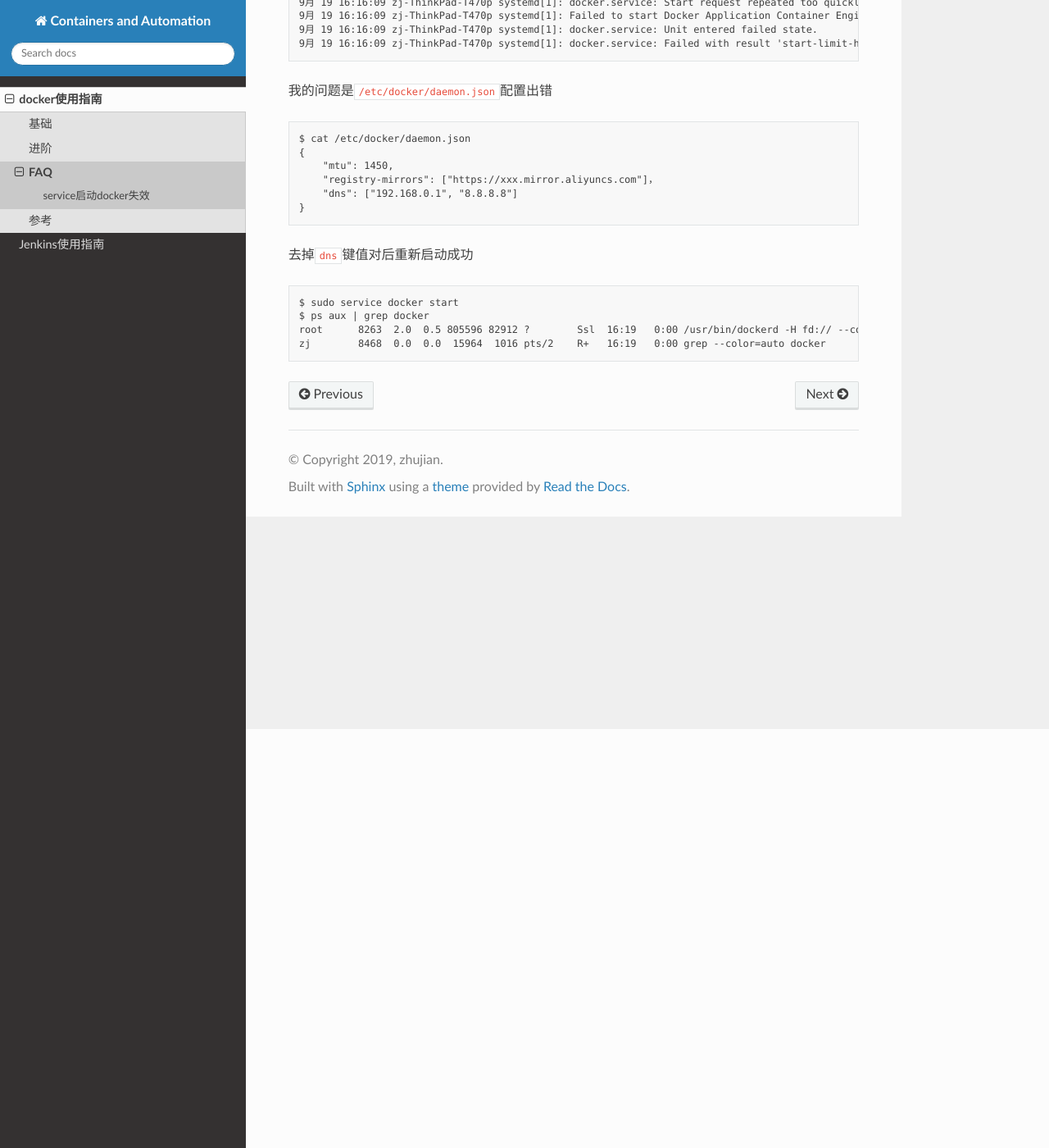
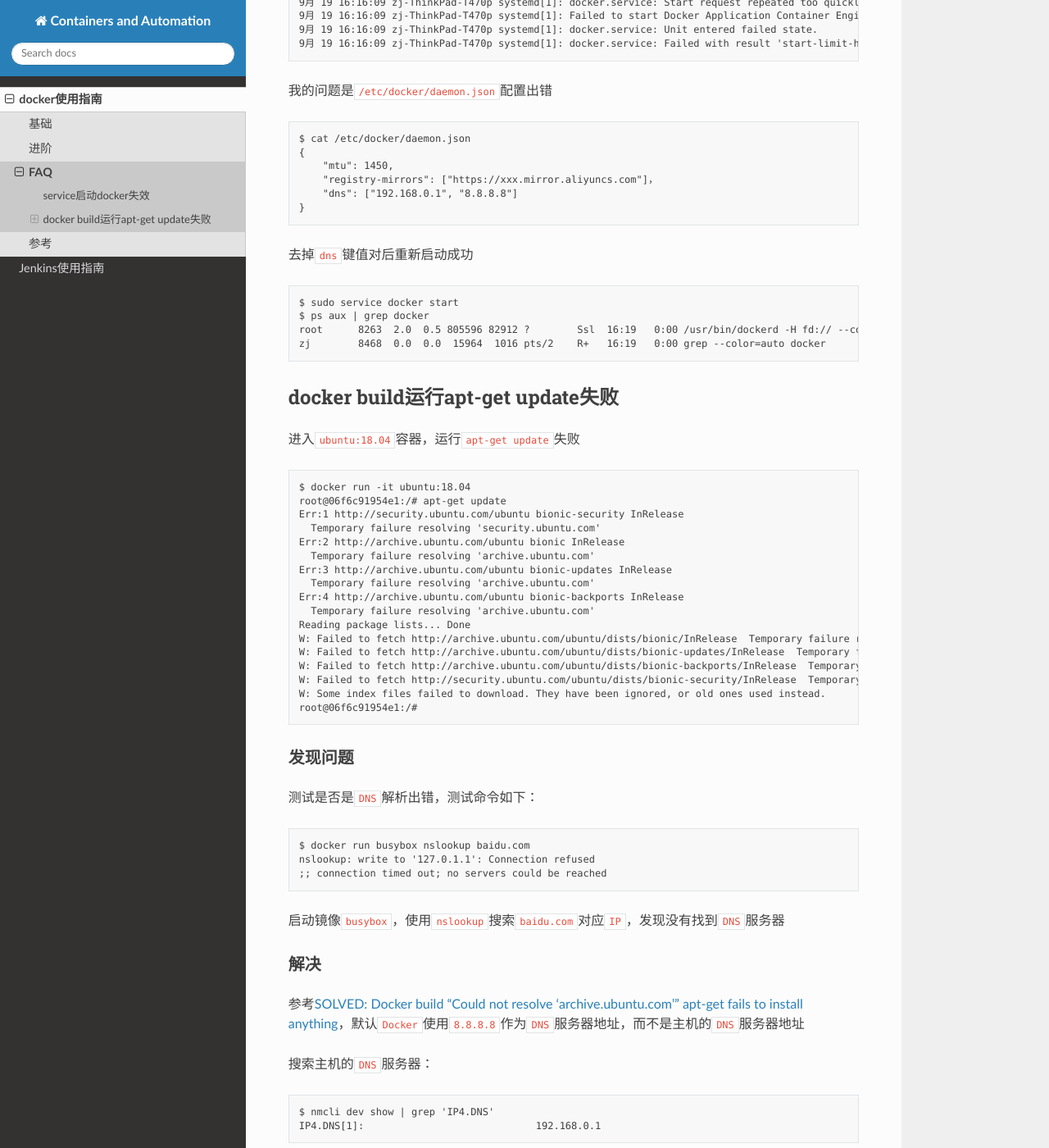
Before and after one commit to Document-Collection/Containerization-Automation, a Sphinx documentation site: the page built from docs/source/docker/FAQ.md, in a window 1280 px wide and 1400 px high, scrolled down 511 px. Shown: the whole window at 82% size. Built offline with Sphinx 7.4.7 and the Read the Docs theme 2.0.0, drawn with Linux system fonts in a browser that asks for light colours; some of the changed text lies outside the part shown.

Commit message:
docs(faq): linux apt-get update 失败：DNS解析错误

````diff
--- a/docs/source/docker/FAQ.md
+++ b/docs/source/docker/FAQ.md
@@ -45,3 +45,95 @@ $ ps aux | grep docker
 root      8263  2.0  0.5 805596 82912 ?        Ssl  16:19   0:00 /usr/bin/dockerd -H fd:// --containerd=/run/containerd/containerd.sock
 zj        8468  0.0  0.0  15964  1016 pts/2    R+   16:19   0:00 grep --color=auto docker
 ```
+
+## docker build运行apt-get update失败
+
+进入`ubuntu:18.04`容器，运行`apt-get update`失败
+
+```
+$ docker run -it ubuntu:18.04
+root@06f6c91954e1:/# apt-get update
+Err:1 http://security.ubuntu.com/ubuntu bionic-security InRelease
+  Temporary failure resolving 'security.ubuntu.com'
+Err:2 http://archive.ubuntu.com/ubuntu bionic InRelease
+  Temporary failure resolving 'archive.ubuntu.com'
+Err:3 http://archive.ubuntu.com/ubuntu bionic-updates InRelease
+  Temporary failure resolving 'archive.ubuntu.com'
+Err:4 http://archive.ubuntu.com/ubuntu bionic-backports InRelease
+  Temporary failure resolving 'archive.ubuntu.com'
+Reading package lists... Done
+W: Failed to fetch http://archive.ubuntu.com/ubuntu/dists/bionic/InRelease  Temporary failure resolving 'archive.ubuntu.com'
+W: Failed to fetch http://archive.ubuntu.com/ubuntu/dists/bionic-updates/InRelease  Temporary failure resolving 'archive.ubuntu.com'
+W: Failed to fetch http://archive.ubuntu.com/ubuntu/dists/bionic-backports/InRelease  Temporary failure resolving 'archive.ubuntu.com'
+W: Failed to fetch http://security.ubuntu.com/ubuntu/dists/bionic-security/InRelease  Temporary failure resolving 'security.ubuntu.com'
+W: Some index files failed to download. They have been ignored, or old ones used instead.
+root@06f6c91954e1:/#
+```
+
+### 发现问题
+
+测试是否是`DNS`解析出错，测试命令如下：
+
+```
+$ docker run busybox nslookup baidu.com
+nslookup: write to '127.0.1.1': Connection refused
+;; connection timed out; no servers could be reached
+```
+
+启动镜像`busybox`，使用`nslookup`搜索`baidu.com`对应`IP`，发现没有找到`DNS`服务器
+
+### 解决
+
+参考[SOLVED: Docker build “Could not resolve ‘archive.ubuntu.com’” apt-get fails to install anything](https://medium.com/@faithfulanere/solved-docker-build-could-not-resolve-archive-ubuntu-com-apt-get-fails-to-install-anything-9ea4dfdcdcf2)，默认`Docker`使用`8.8.8.8`作为`DNS`服务器地址，而不是主机的`DNS`服务器地址
+
+搜索主机的`DNS`服务器：
+
+```
+$ nmcli dev show | grep 'IP4.DNS'
+IP4.DNS[1]:                             192.168.0.1
+```
+
+**临时解决方式：参数配置**
+
+```
+$ docker run --dns 192.168.0.1 busybox nslookup www.baidu.com
+Server:		192.168.0.1
+Address:	192.168.0.1:53
+
+Non-authoritative answer:
+www.baidu.com	canonical name = www.a.shifen.com
+Name:	www.a.shifen.com
+Address: 112.80.248.76
+Name:	www.a.shifen.com
+Address: 112.80.248.75
+
+*** Can't find www.baidu.com: No answer
+```
+
+**永久解决方式：配置Docker守护进程**
+
+修改配置文件`/etc/docker/daemon.json`，添加主机`DNS`服务器后重启`Docker`守护进程
+
+```
+{
+    "dns": ["192.168.0.1", "8.8.8.8", "8.8.4.4"]
+}
+```
+
+*后面两个地址是google提供的DNS服务器地址*
+
+```
+$ systemctl restart docker
+
+$ docker run busybox nslookup baidu.com
+Server:		192.168.0.1
+Address:	192.168.0.1:53
+
+Non-authoritative answer:
+Name:	baidu.com
+Address: 220.181.38.148
+Name:	baidu.com
+Address: 39.156.69.79
+
+*** Can't find baidu.com: No answer
+```
````
